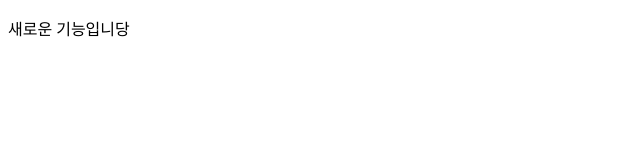
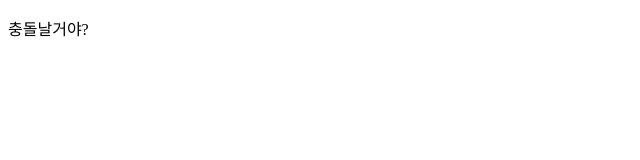
Before and after one commit to Yooniverse42/GitInitTest, a plain HTML site: page index.html in a window 1280 px wide. Shown: the full height of the page, 0-640 px from the left. Drawn offline with Linux system fonts and the light colour scheme.

Commit message:
새 기능에 대해 새 커밋

```diff
--- a/index.html
+++ b/index.html
@@ -3,9 +3,9 @@
 <head>
   <meta charset="UTF-8">
   <meta name="viewport" content="width=device-width, initial-scale=1.0">
-  <title>메인은 그대로 진행-브랜치 영향 받지 않음</title>
+  <title>새로운 기능 넣었어욤</title>
 </head>
 <body>
-  <p>새로운 기능입니당</p>
+  <p>충돌날거야?</p>
 </body>
 </html>
```
